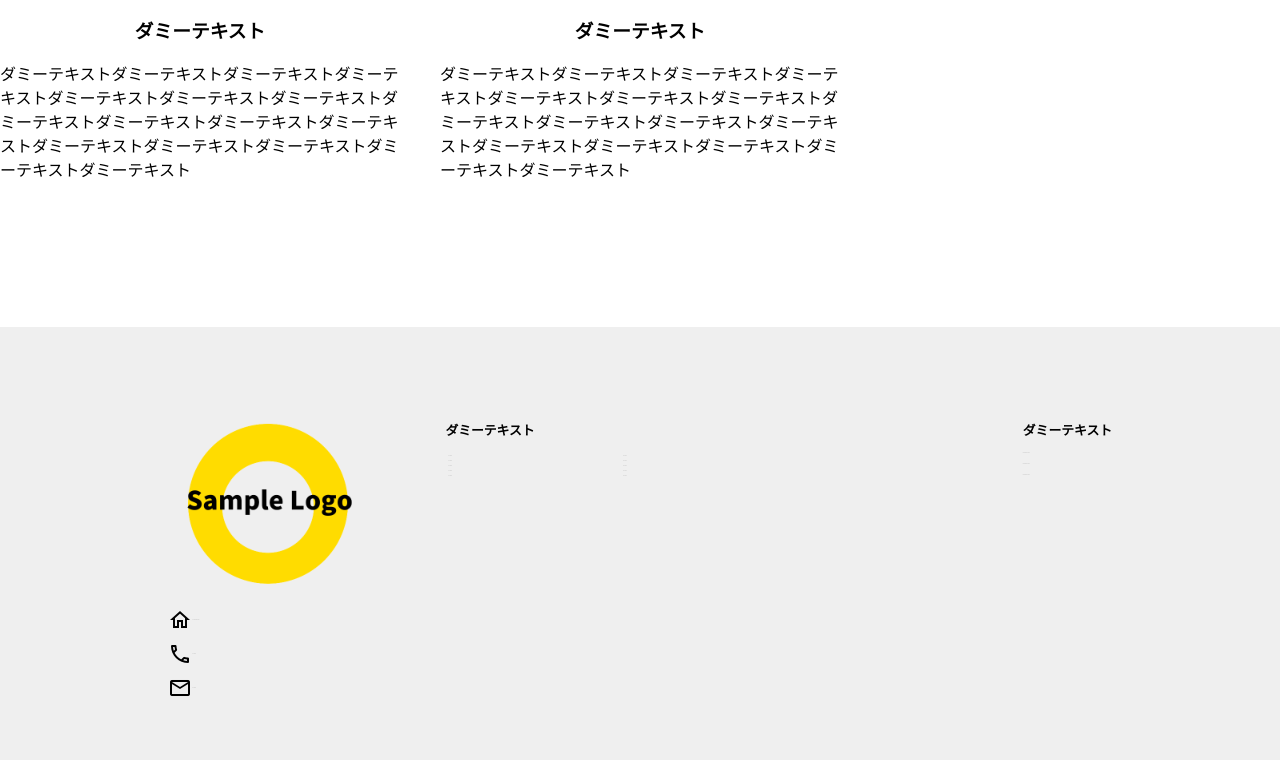
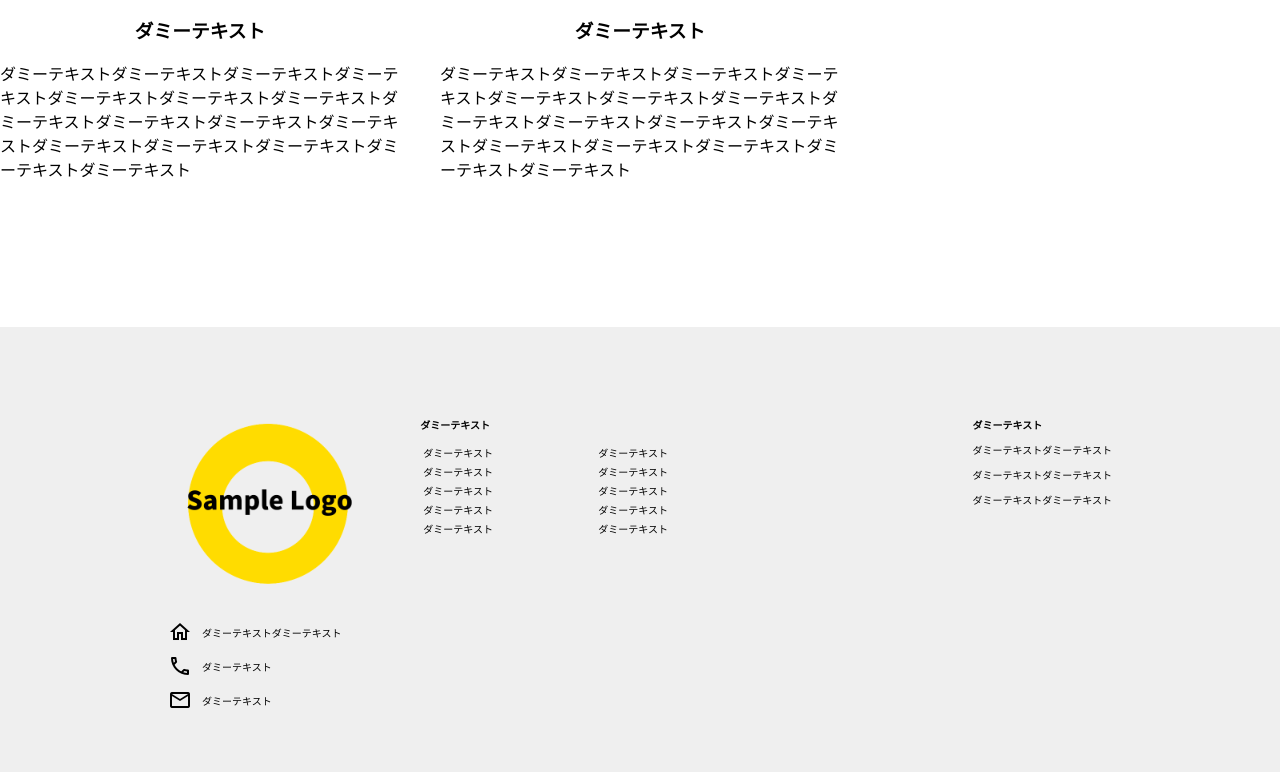
Before and after one commit to Shota232423/lp_yokohama, a plain HTML site: page index.html in a window 1280 px wide. Shown: the part 3633-4405 px from the top of the page. Drawn offline with nearby package versions, Linux system fonts and the light colour scheme.

Commit message:
font指定

```diff
--- a/style/style.css
+++ b/style/style.css
@@ -249,7 +249,7 @@ nav {
 /*------------------footer-------------------*/
 footer {
   min-height: 300px;
-  font-size: 0.5px;
+  font-size: 10px;
   background-color: #efefef;
   padding: 50px;
 }
@@ -266,7 +266,6 @@ footer {
 }
 .footer_items p {
   font-weight: bold;
-  font-size: 1vw;
 }
 .footer_items ul {
   list-style: none;
@@ -287,7 +286,7 @@ footer {
   text-align: left;
 }
 .footer_items th {
-  font-size: 0.5px;
+  font-size: 10px;
   font-weight: lighter;
 }
 .footer_items th:nth-child(1) {
```
